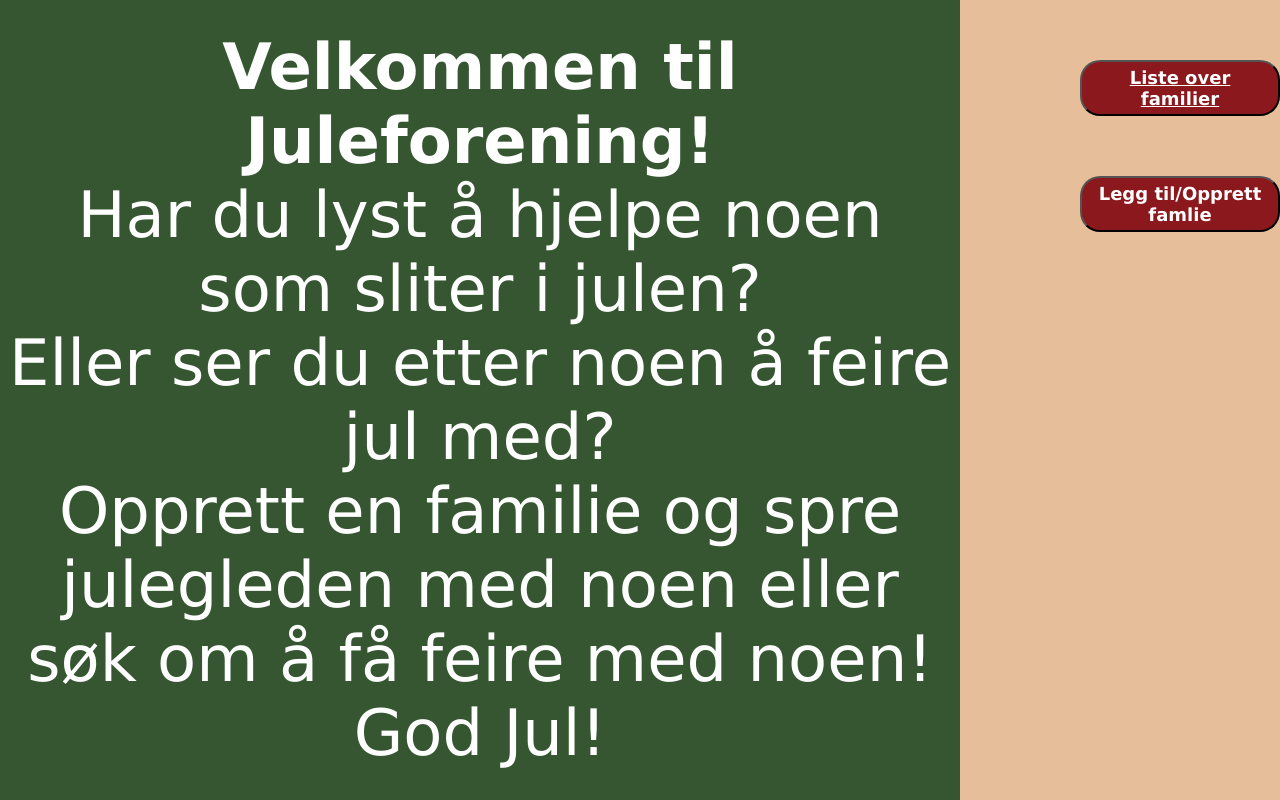
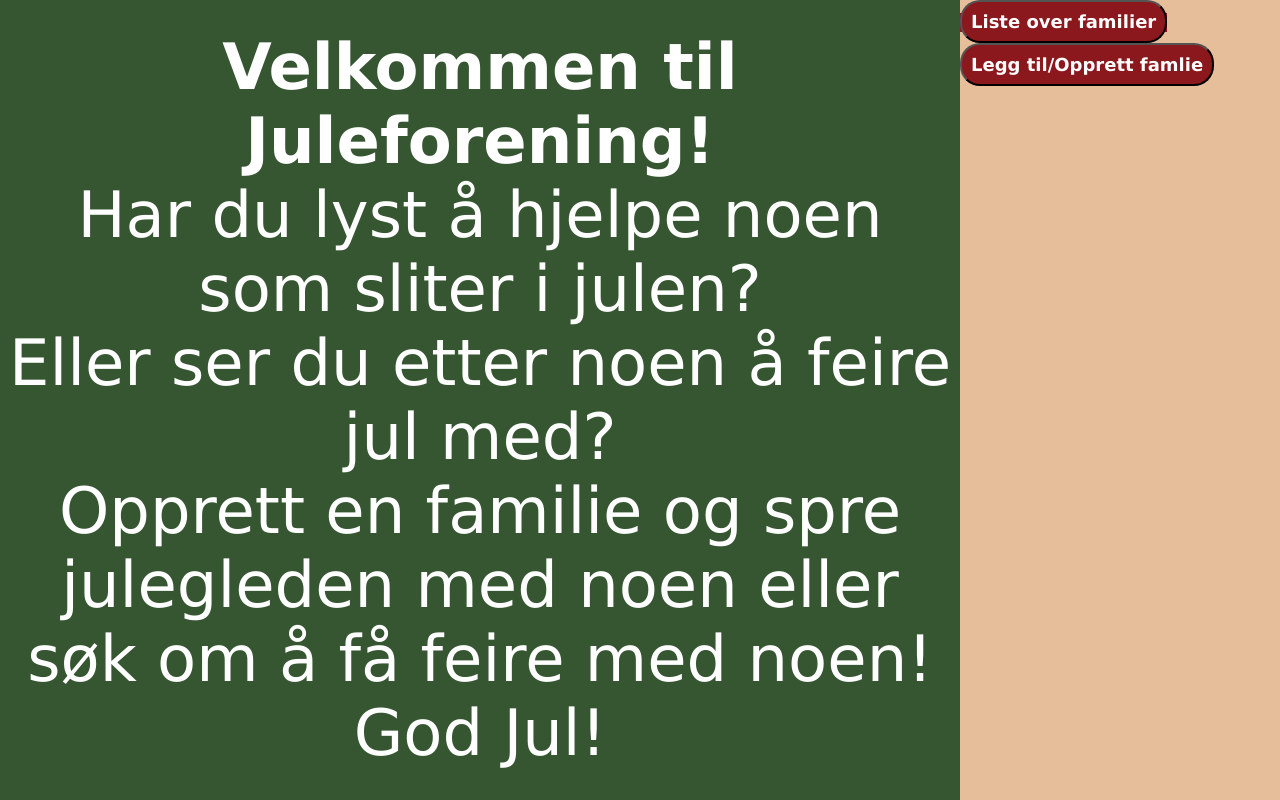
Before and after one commit to ATlexEide/Julefore, a website with bundled scripts: page index.html in a window 1280 px wide. Built offline with nearby package versions, Linux system fonts and the light colour scheme.

Commit message:
Fix button

```diff
--- a/css/style.css
+++ b/css/style.css
@@ -50,14 +50,13 @@ button {
   color: white;
   font-weight: bold;
   border-radius: 20px;
-  padding: 5px 15px;
-  display: block;
-  margin-top: 60px;
-  margin-left: 120px;
+  padding: 0.5em;
   align-items: end;
   font-size: large;
 }
-
+#submit-btn {
+  margin: auto;
+}
 h1,
 #welcome {
   color: white;
```
